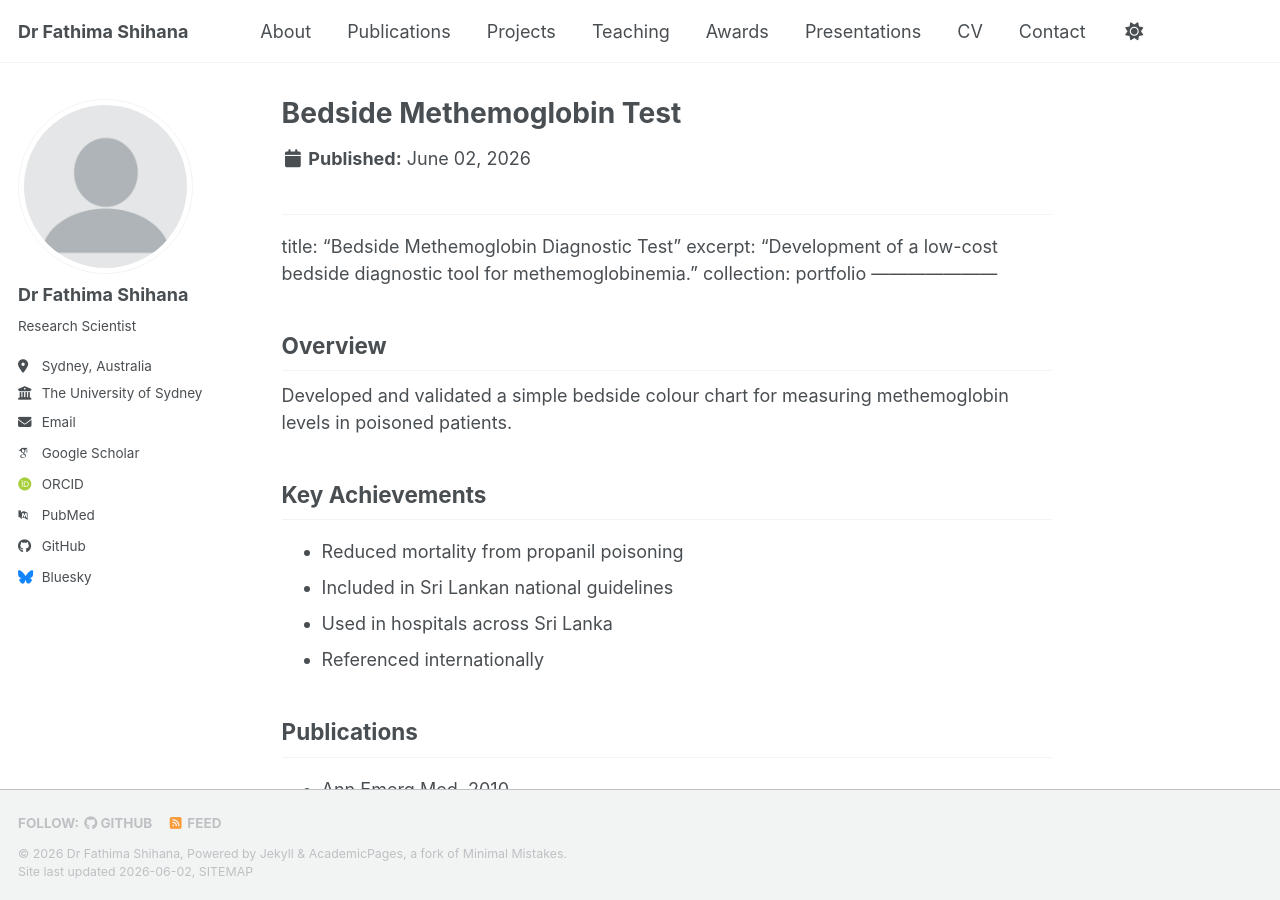
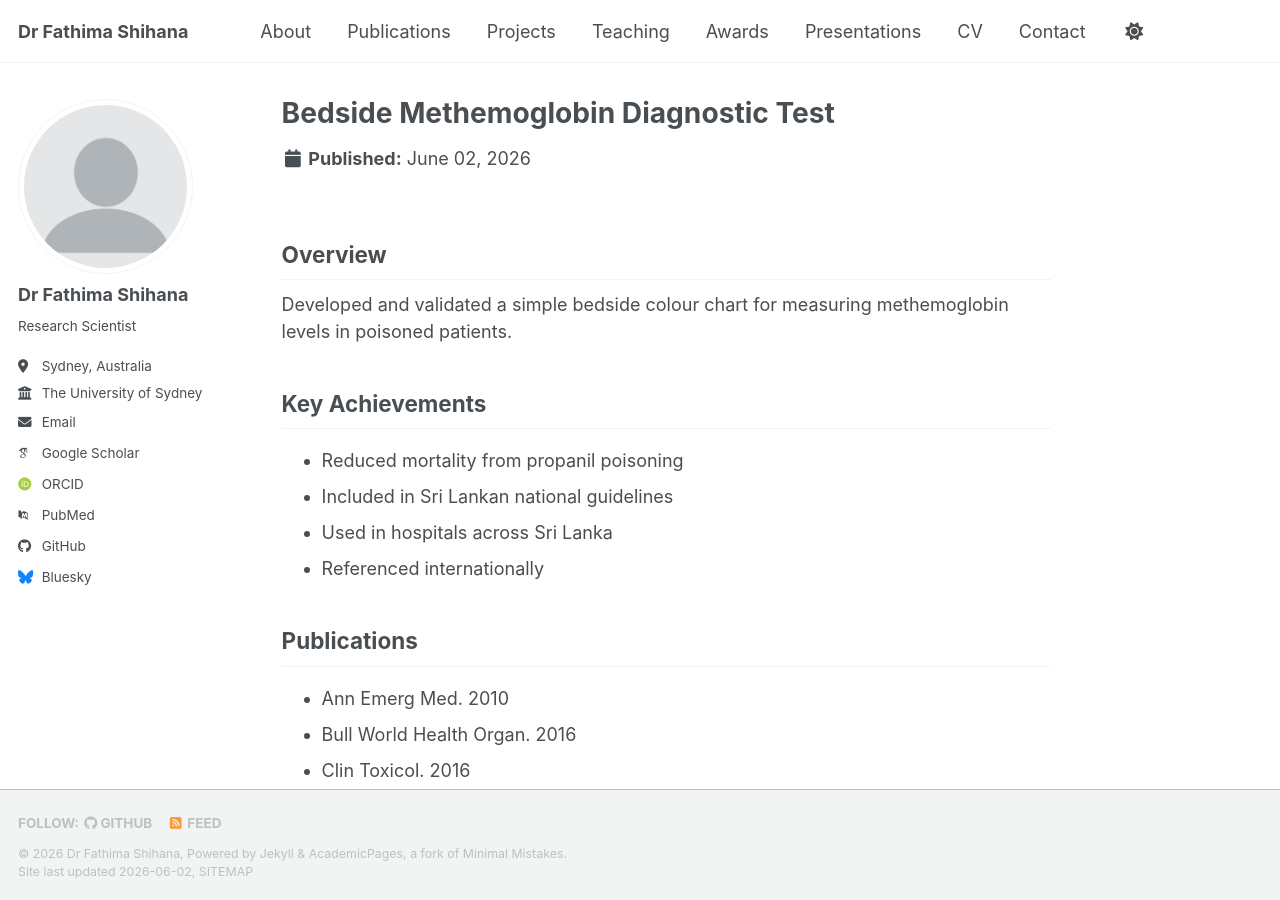
Before and after one commit to fathimashihana/fathimashihana.github.io, a Jekyll site: the page built from _portfolio/bedside-methemoglobin-test.md, in a window 1280 px wide and 900 px high. Built offline with Jekyll 4.4.1, drawn with Linux system fonts in a browser that asks for light colours; some web fonts are replaced; a script bundle is joined from its source files by our own code; library files that are not in the unit come from our copies; part of the change alters nothing that is shown.

Commit message:
Update bedside-methemoglobin-test.md

```diff
--- a/_portfolio/bedside-methemoglobin-test.md
+++ b/_portfolio/bedside-methemoglobin-test.md
@@ -1,9 +1,9 @@
 ---
-
 title: "Bedside Methemoglobin Diagnostic Test"
+collection: portfolio
+permalink: /portfolio/bedside-methemoglobin-test/
 excerpt: "Development of a low-cost bedside diagnostic tool for methemoglobinemia."
-collection: portfolio
----------------------
+---
 
 ## Overview
 
```
